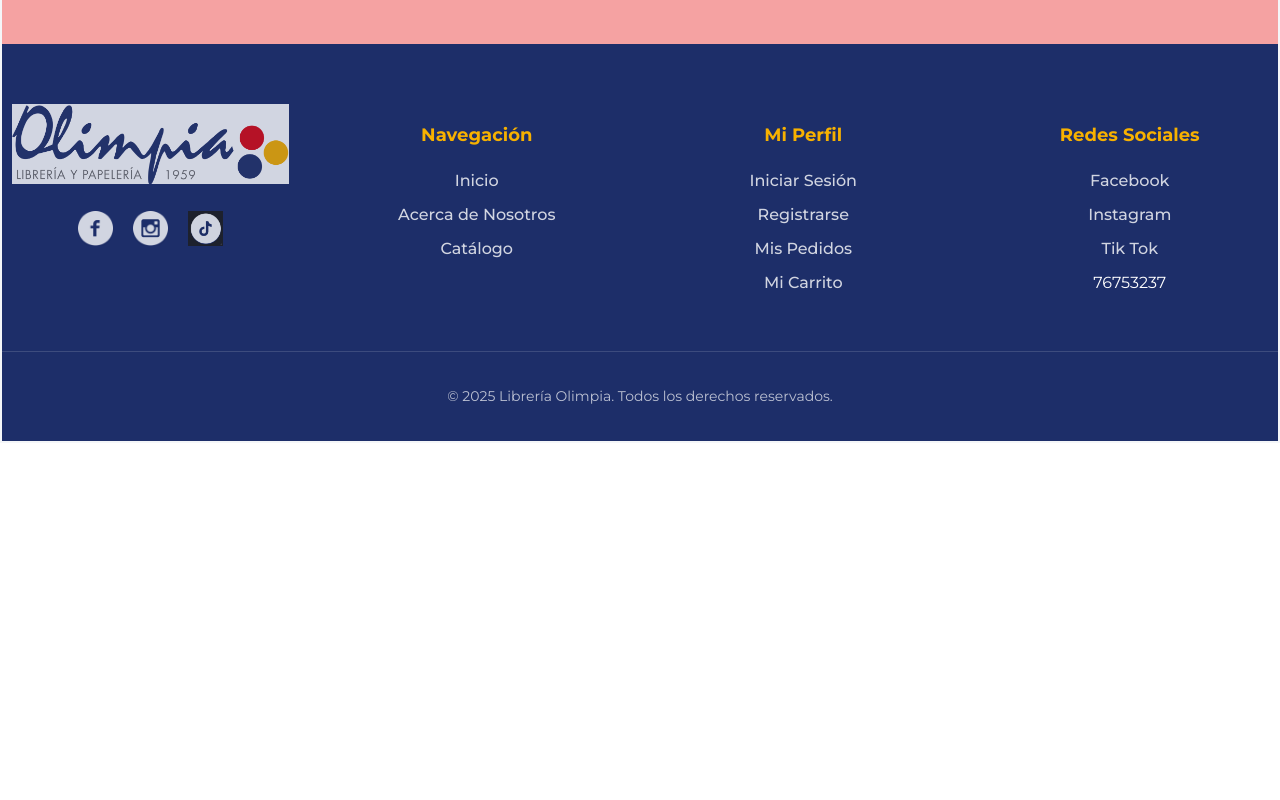
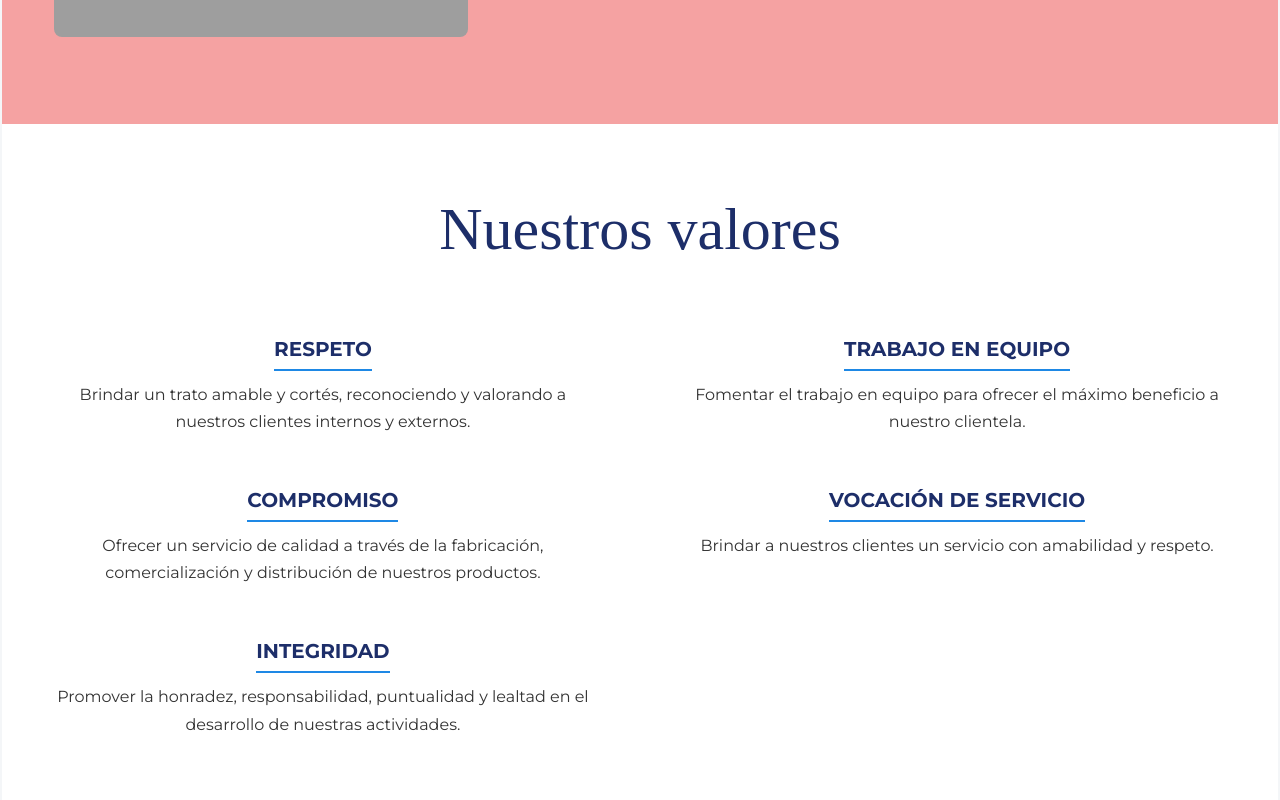
Before and after one commit to EduardM173/Librer-a-Olimpia, a React app in the folder frontend/: page /about in a window 1280 px wide. Shown: the part 1580-2380 px from the top of the page. Before the commit the page ends 2023 px from the top, so only its background shows below. Built offline with nearby package versions, Linux system fonts and the light colour scheme; grey boxes are pictures that could not be loaded; the HTML template or start-up script is replaced by a standard one; a web font is replaced by a local one.

Commit message:
Efectos finales y AboutPage finalizado

```diff
--- a/frontend/src/components/Navbar/Navbar.css
+++ b/frontend/src/components/Navbar/Navbar.css
@@ -66,20 +66,24 @@
   padding: 8px 18px;
   border-radius: 4px;
   font-size: 14px;
-  transition: background-color 0.3s ease;
+  transition: background-color 0.3s ease, transform 0.2s ease;
 }
 
 .btn-login:hover {
   background-color: var(--color-rojo);
   color: white;
+  transform: scale(1.05);
 }
 
 .cart-link {
   position: relative;
   display: flex;
   align-items: center;
+  transition: transform 0.2s ease;
 }
-
+.cart-link:hover {
+  transform: scale(1.1);
+}
 .cart-icon {
   height: 35px; /* Ajusta el tamaño de tu ícono de carrito */
   width: 35px;
--- a/frontend/src/components/ProductCard/ProductCard.css
+++ b/frontend/src/components/ProductCard/ProductCard.css
@@ -6,13 +6,14 @@
   padding: 16px;
   text-align: left;
   position: relative;
-  transition: box-shadow 0.3s ease;
+  transition:transform 0.3s ease, box-shadow 0.3s ease;
   overflow: hidden;
   flex-direction: column;
 }
 
 .product-card:hover {
-  box-shadow: 0 5px 10px rgba(0, 0, 0, 0.1);
+  transform: translateY(-5px);
+  box-shadow: 0 8px 15px rgba(0, 0, 0, 0.1);
 }
 
 .product-image-link img {
@@ -21,8 +22,11 @@
   object-fit: cover;
   border-radius: 4px;
   background-color: #f0f0f0;
+  transition: transform 0.4s ease;
 }
-
+.product-card:hover .product-image-link img {
+  transform: scale(1.05);
+}
 .product-info {
   padding: 16px;
   border-top: 1px solid #eee;
@@ -57,10 +61,12 @@
   transition: color 0.3s ease;
   padding: 10px;
   margin: 0 15px;
+  transition: color 0.3s ease;
 }
 
 .add-to-cart-btn:hover {
   color: var(--color-primario-oscuro);
+  text-decoration: underline;
 }
 .price-final {
   font-size: 18px;
@@ -83,7 +89,9 @@
   font-size: 20px;
   cursor: pointer;
   color: #aaa;
+  transition: background-color 0.3s ease, color 0.3s ease;
 }
 .wishlist-btn:hover {
+  background-color: #fde4e4; /* Fondo rojo suave */
   color: #e74c3c;
 }
--- a/frontend/src/pages/AboutPage/AboutPage.css
+++ b/frontend/src/pages/AboutPage/AboutPage.css
@@ -7,6 +7,7 @@
 .mv-section {
   padding: 60px 0;
   border-bottom: 2px solid #f0f0f0;
+  margin-bottom: 80px;
 }
 
 .mv-title {
@@ -29,6 +30,7 @@
 .mv-card {
   flex-basis: 45%;
   max-width: 450px;
+  transition: transform 0.3s ease, box-shadow 0.3s ease;
 }
 
 .mv-card-title {
@@ -97,7 +99,7 @@
   margin-right: 40px;
   background-color: white;
   border-radius: 15px;
-  padding: 60px;
+  padding: 80px;
 }
 
 .history-text p {
@@ -116,3 +118,60 @@
   text-align: right;
   margin-top: 30px;
 }
+/* --- Sección Nuestros Valores --- */
+.values-section {
+  /* Fondo blanco como en el mockup */
+  background-color: var(--color-blanco);
+  padding: 60px 0 80px 0;
+}
+
+.values-title {
+  /* "Nuestros valores" en fuente script */
+  font-family: var(--font-titulos);
+  font-size: 60px;
+  font-weight: 400;
+  color: var(--color-primario-oscuro);
+  text-align: center;
+  margin: 0 0 50px 0;
+}
+
+.values-grid {
+  display: flex;
+  justify-content: center;
+  gap: 60px; /* Espacio entre las dos columnas */
+}
+
+.values-column {
+  flex-basis: 45%; /* Cada columna ocupa el 45% */
+  display: flex;
+  flex-direction: column;
+  gap: 30px; /* Espacio entre cada item (Respeto, Compromiso, etc) */
+}
+
+.value-item h3 {
+  font-family: var(--font-principal);
+  font-size: 20px;
+  font-weight: 700;
+  color: var(--color-primario-oscuro);
+  margin: 0 0 10px 0;
+  padding-bottom: 5px;
+  border-bottom: 2px solid var(--color-primario-claro);
+  display: inline-block; /* Para que el borde no ocupe todo el ancho */
+}
+
+.value-item p {
+  font-family: var(--font-principal);
+  font-size: 16px;
+  line-height: 1.7;
+  color: #333;
+  margin: 0;
+}
+.value-item {
+  border-radius: 8px;
+  padding: 10px;
+  transition: background-color 0.3s ease;
+}
+
+.value-item:hover {
+  background-color: #f9f9f9; /* Un fondo gris muy sutil */
+}
--- a/frontend/src/pages/AboutPage/AboutPage.jsx
+++ b/frontend/src/pages/AboutPage/AboutPage.jsx
@@ -52,7 +52,44 @@ const AboutPage = () => {
           </div>
         </div>
       </section>
+      {/* Nuestros Valores --- */}
+      <section className="values-section">
+        <div className="container">
+          <h2 className="values-title">Nuestros valores</h2>
 
+          <div className="values-grid">
+
+            {/* --- Columna Izquierda --- */}
+            <div className="values-column">
+              <div className="value-item">
+                <h3>RESPETO</h3>
+                <p>Brindar un trato amable y cortés, reconociendo y valorando a nuestros clientes internos y externos.</p>
+              </div>
+              <div className="value-item">
+                <h3>COMPROMISO</h3>
+                <p>Ofrecer un servicio de calidad a través de la fabricación, comercialización y distribución de nuestros productos.</p>
+              </div>
+              <div className="value-item">
+                <h3>INTEGRIDAD</h3>
+                <p>Promover la honradez, responsabilidad, puntualidad y lealtad en el desarrollo de nuestras actividades.</p>
+              </div>
+            </div>
+
+            {/* --- Columna Derecha --- */}
+            <div className="values-column">
+              <div className="value-item">
+                <h3>TRABAJO EN EQUIPO</h3>
+                <p>Fomentar el trabajo en equipo para ofrecer el máximo beneficio a nuestro clientela.</p>
+              </div>
+              <div className="value-item">
+                <h3>VOCACIÓN DE SERVICIO</h3>
+                <p>Brindar a nuestros clientes un servicio con amabilidad y respeto.</p>
+              </div>
+            </div>
+
+          </div>
+        </div>
+      </section>
     </div>
   );
 };
--- a/frontend/src/pages/HomePage/HomePage.css
+++ b/frontend/src/pages/HomePage/HomePage.css
@@ -120,8 +120,12 @@
   font-size: 40px;
   color: var(--color-primario-oscuro);
   margin-bottom: 20px;
+  transition: transform 0.3s ease, background-color 0.3s ease;
 }
-
+.feature-item:hover .feature-icon-wrapper {
+  transform: scale(1.1);
+  background-color: #d0e8ff;
+}
 .features-section h2{
     font-size: 60px;
 }
@@ -142,9 +146,13 @@
   justify-content: center;
   align-items: center;
   padding: 30px;
-  box-sizing: border-box; /* Importante para que el padding no rompa el círculo */
+  box-sizing: border-box;
+  transition: transform 0.3s ease, box-shadow 0.3s ease;
 }
-
+.feature-item:hover .feature-content-bubble {
+  transform: translateY(-5px);
+  box-shadow: 0 4px 10px rgba(0, 0, 0, 0.1);
+}
 .feature-content-bubble p {
   font-family: var(--font-principal);
   font-size: 16px;
@@ -197,6 +205,10 @@
   width: 100%;
   max-width: 800px;
   border-radius: 8px;
+  transition: transform 0.4s ease;
+}
+.novedad-card:hover img {
+  transform: scale(1.05); /* Zoom sutil */
 }
 
 /* --- About Section --- */
@@ -306,6 +318,10 @@
   font-size: 16px;
   cursor: pointer;
   color: #888;
+  transition: color 0.3s ease, border-bottom-color 0.3s ease;
+}
+.catalog-tabs button:not(.active):hover {
+  color: var(--color-primario-oscuro);
 }
 .catalog-tabs button.active {
   color: var(--color-primario-oscuro);
```
